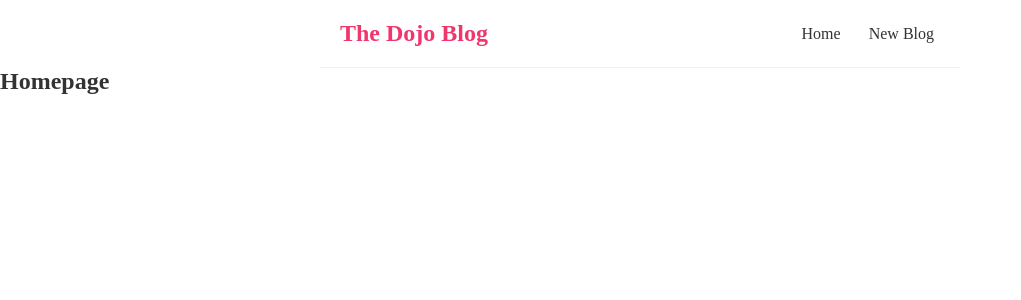
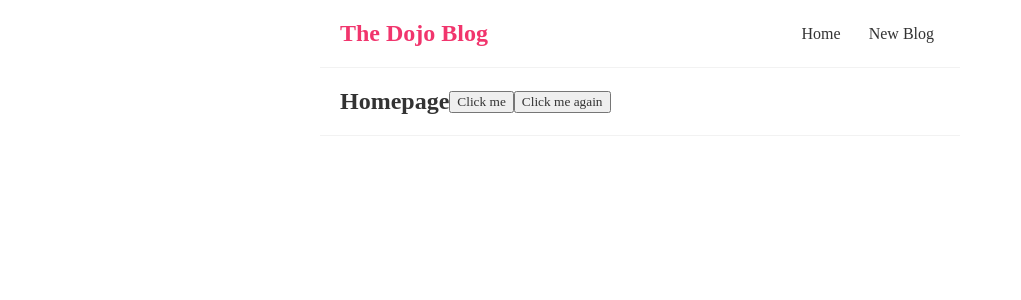
Before and after one commit to ninja-mayank/dojo-blog, a React (Create React App) app: page / in a window 1280 px wide. Shown: the top 300 px of the page, without its empty margins (0-1021 px from the left). Built offline with nearby package versions, Linux system fonts and the light colour scheme.

Commit message:
learning clicks

```diff
--- a/src/Home.js
+++ b/src/Home.js
@@ -1,7 +1,20 @@
 const Home = () => {
+
+    const handleClick = () => {
+        console.log('Hello, ninjas');
+    }
+
+    const handleClickAgain = (name) => {
+        console.log('Hello ' + name);
+    }
+
     return (
         <div className="home">
             <h2>Homepage</h2>
+            <button onClick={handleClick}>Click me</button>
+            <button onClick={() => {
+                handleClickAgain('Mayank');
+            }}>Click me again</button>
         </div>
     );
 }
--- a/src/index.css
+++ b/src/index.css
@@ -8,7 +8,8 @@
   .navbar {
     padding: 20px;
     display: flex;
-    align-items: center; max-width: 600px;
+    align-items: center;
+    max-width: 600px;
     margin: 0 auto;
     border-bottom: 1px solid #f2f2f2;
   }
@@ -31,3 +32,11 @@
     margin: 40px auto;
     padding: 20px;
   }
+  .home {
+    padding: 20px;
+    display: flex;
+    align-items: center;
+    max-width: 600px;
+    margin: 0 auto;
+    border-bottom: 1px solid #f2f2f2;
+  }
```
Also changed, not shown: src/navbar.js (line endings or trailing spaces).
